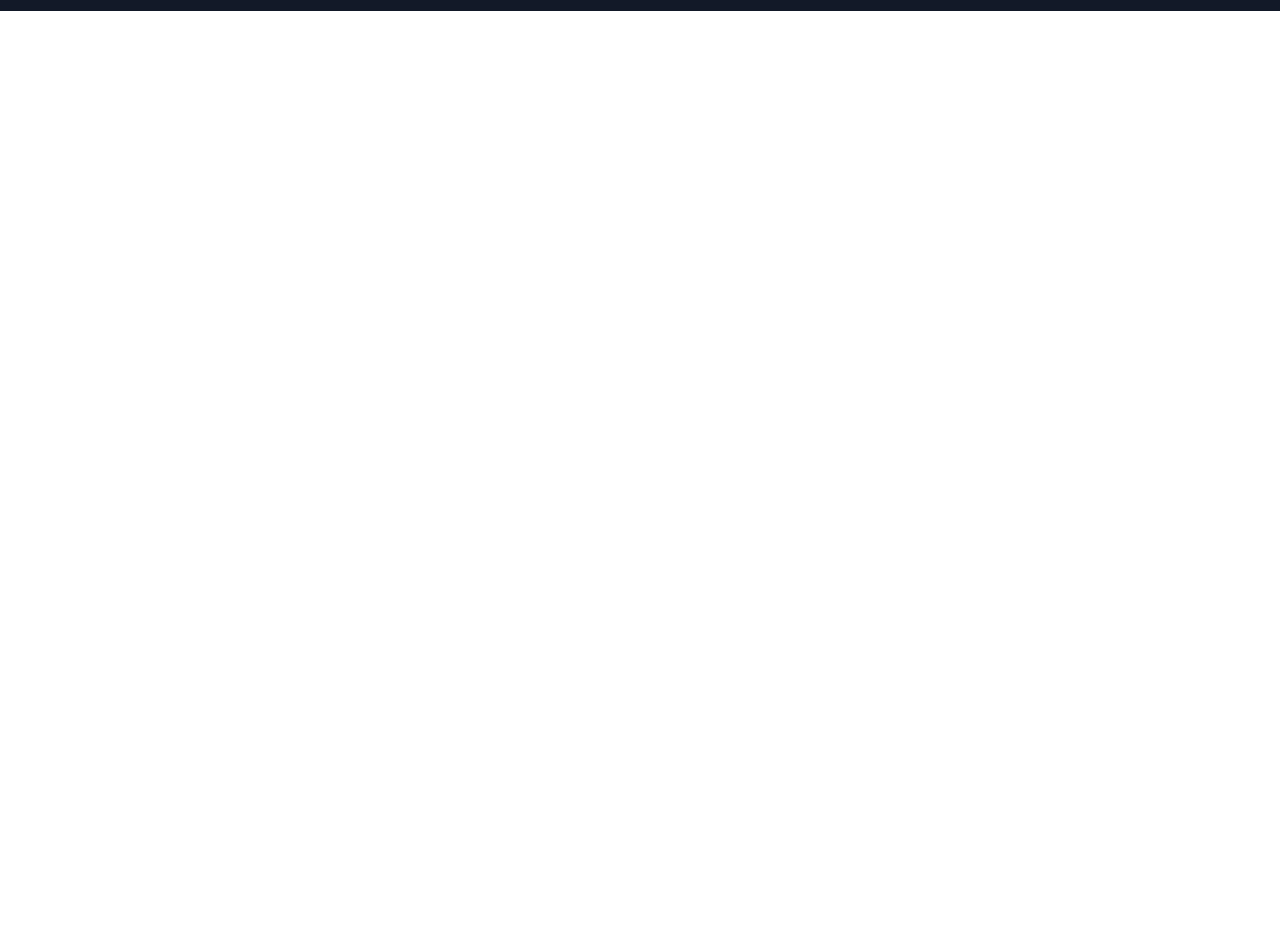
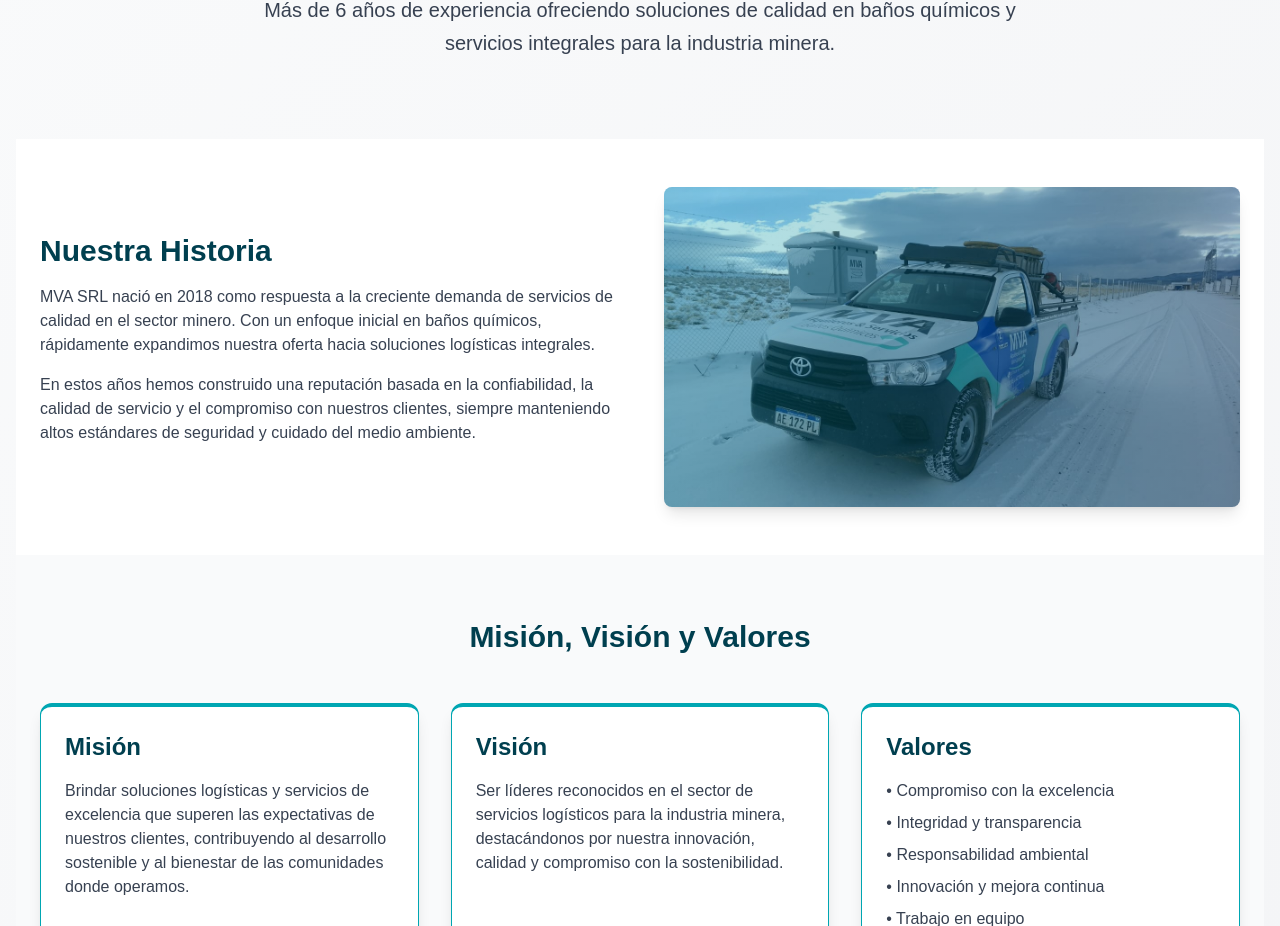
Before and after one commit to ArielDRighi/mva-frontend, a Next.js app: page /nosotros in a window 1280 px wide. Shown: the part 174-1100 px from the top of the page. Before the commit the page ends 800 px from the top, so only its background shows below. Built offline with nearby package versions, Linux system fonts and the light colour scheme.

Commit message:
feat(sobre nosotros)

```diff
--- a/app/nosotros/page.tsx
+++ b/app/nosotros/page.tsx
@@ -1,5 +1,5 @@
+import NosotrosPage from "@/components/pages/NosotrosPage";
 import { Metadata } from "next";
-import React from "react";
 
 export const metadata: Metadata = {
   title: "Nosotros | MVA Logística y Servicios",
@@ -8,8 +8,6 @@ export const metadata: Metadata = {
   keywords: "historia, experiencia, valores, misión, visión, MVA SRL",
 };
 
-const Nosotros = () => {
-  return <main>Nosotros</main>;
-};
-
-export default Nosotros;
+export default function Page() {
+  return <NosotrosPage />;
+}
--- /dev/null
+++ b/components/pages/NosotrosPage.tsx
@@ -0,0 +1,178 @@
+"use client";
+
+import { motion } from "motion/react";
+import { Card, CardContent } from "@/components/ui/card";
+
+export default function NosotrosPage() {
+  return (
+    <motion.div
+      className="min-h-screen flex flex-col bg-gradient-to-br from-gray-50 to-gray-100 p-4"
+      initial={{ opacity: 0, y: 30 }}
+      animate={{ opacity: 1, y: 0 }}
+      transition={{ duration: 0.5 }}
+    >
+      {/* Sección Hero */}
+      <section className="py-20 relative">
+        <div className="container mx-auto px-6 max-w-7xl">
+          <motion.div
+            initial={{ opacity: 0, y: 30 }}
+            whileInView={{ opacity: 1, y: 0 }}
+            viewport={{ once: true, amount: 0.2 }}
+            transition={{ duration: 0.6 }}
+            className="text-center"
+          >
+            <h1 className="text-4xl md:text-5xl font-bold text-[#003F4F] mb-6 font-montserrat">
+              Sobre MVA Logística y Servicios
+            </h1>
+            <p className="text-xl text-gray-700 max-w-3xl mx-auto leading-relaxed font-poppins">
+              Más de 6 años de experiencia ofreciendo soluciones de calidad en baños químicos y servicios integrales
+              para la industria minera.
+            </p>
+          </motion.div>
+        </div>
+      </section>
+
+      {/* Sección Historia */}
+      <section className="py-12 bg-white">
+        <div className="container mx-auto px-6 max-w-7xl">
+          <motion.div
+            initial={{ opacity: 0, y: 30 }}
+            whileInView={{ opacity: 1, y: 0 }}
+            viewport={{ once: true, amount: 0.2 }}
+            transition={{ duration: 0.7 }}
+            className="grid grid-cols-1 md:grid-cols-2 gap-12 items-center"
+          >
+            <div>
+              <h2 className="text-3xl font-bold text-[#003F4F] mb-4 font-montserrat">Nuestra Historia</h2>
+              <p className="text-gray-700 mb-4 font-poppins">
+                MVA SRL nació en 2018 como respuesta a la creciente demanda de servicios de calidad en el sector minero.
+                Con un enfoque inicial en baños químicos, rápidamente expandimos nuestra oferta hacia soluciones
+                logísticas integrales.
+              </p>
+              <p className="text-gray-700 mb-4 font-poppins">
+                En estos años hemos construido una reputación basada en la confiabilidad, la calidad de servicio y el
+                compromiso con nuestros clientes, siempre manteniendo altos estándares de seguridad y cuidado del medio
+                ambiente.
+              </p>
+            </div>
+            <div className="rounded-lg overflow-hidden shadow-lg h-80 relative">
+              <div className="absolute inset-0 bg-gradient-to-r from-[#00A6B2]/30 to-[#003F4F]/30"></div>
+              <div className="h-full w-full bg-[url('/images/camionetaEnSalar.jpg')] bg-cover bg-center"></div>
+            </div>
+          </motion.div>
+        </div>
+      </section>
+
+      {/* Sección Misión, Visión y Valores */}
+      <section className="py-16 bg-gray-50">
+        <div className="container mx-auto px-6 max-w-7xl">
+          <motion.div
+            initial={{ opacity: 0 }}
+            whileInView={{ opacity: 1 }}
+            viewport={{ once: true, amount: 0.2 }}
+            transition={{ duration: 0.8 }}
+            className="mb-12 text-center"
+          >
+            <h2 className="text-3xl font-bold text-[#003F4F] font-montserrat">Misión, Visión y Valores</h2>
+          </motion.div>
+
+          <div className="grid grid-cols-1 md:grid-cols-3 gap-8">
+            {/* Misión */}
+            <motion.div
+              initial={{ opacity: 0, y: 30 }}
+              whileInView={{ opacity: 1, y: 0 }}
+              viewport={{ once: true, amount: 0.2 }}
+              transition={{ duration: 0.5, delay: 0.1 }}
+            >
+              <Card className="h-full shadow-lg border-t-4 border-[#00A6B2]">
+                <CardContent className="p-6">
+                  <h3 className="text-2xl font-semibold text-[#003F4F] mb-4 font-montserrat">Misión</h3>
+                  <p className="text-gray-700 font-poppins">
+                    Brindar soluciones logísticas y servicios de excelencia que superen las expectativas de nuestros
+                    clientes, contribuyendo al desarrollo sostenible y al bienestar de las comunidades donde operamos.
+                  </p>
+                </CardContent>
+              </Card>
+            </motion.div>
+
+            {/* Visión */}
+            <motion.div
+              initial={{ opacity: 0, y: 30 }}
+              whileInView={{ opacity: 1, y: 0 }}
+              viewport={{ once: true, amount: 0.2 }}
+              transition={{ duration: 0.5, delay: 0.3 }}
+            >
+              <Card className="h-full shadow-lg border-t-4 border-[#00A6B2]">
+                <CardContent className="p-6">
+                  <h3 className="text-2xl font-semibold text-[#003F4F] mb-4 font-montserrat">Visión</h3>
+                  <p className="text-gray-700 font-poppins">
+                    Ser líderes reconocidos en el sector de servicios logísticos para la industria minera, destacándonos
+                    por nuestra innovación, calidad y compromiso con la sostenibilidad.
+                  </p>
+                </CardContent>
+              </Card>
+            </motion.div>
+
+            {/* Valores */}
+            <motion.div
+              initial={{ opacity: 0, y: 30 }}
+              whileInView={{ opacity: 1, y: 0 }}
+              viewport={{ once: true, amount: 0.2 }}
+              transition={{ duration: 0.5, delay: 0.5 }}
+            >
+              <Card className="h-full shadow-lg border-t-4 border-[#00A6B2]">
+                <CardContent className="p-6">
+                  <h3 className="text-2xl font-semibold text-[#003F4F] mb-4 font-montserrat">Valores</h3>
+                  <ul className="text-gray-700 space-y-2 font-poppins">
+                    <li>• Compromiso con la excelencia</li>
+                    <li>• Integridad y transparencia</li>
+                    <li>• Responsabilidad ambiental</li>
+                    <li>• Innovación y mejora continua</li>
+                    <li>• Trabajo en equipo</li>
+                  </ul>
+                </CardContent>
+              </Card>
+            </motion.div>
+          </div>
+        </div>
+      </section>
+
+      {/* Sección Equipo */}
+      <section className="py-16 bg-white">
+        <div className="container mx-auto px-6 max-w-7xl">
+          <motion.div
+            initial={{ opacity: 0 }}
+            whileInView={{ opacity: 1 }}
+            viewport={{ once: true, amount: 0.2 }}
+            transition={{ duration: 0.8 }}
+            className="text-center mb-12"
+          >
+            <h2 className="text-3xl font-bold text-[#003F4F] font-montserrat">Nuestro Equipo</h2>
+            <p className="text-xl text-gray-700 max-w-3xl mx-auto mt-4 font-poppins">
+              Contamos con profesionales capacitados y comprometidos con la excelencia en cada proyecto.
+            </p>
+          </motion.div>
+
+          <div className="grid grid-cols-1 md:grid-cols-2 lg:grid-cols-3 gap-8">
+            {[1, 2, 3].map((item) => (
+              <motion.div
+                key={item}
+                initial={{ opacity: 0, y: 30 }}
+                whileInView={{ opacity: 1, y: 0 }}
+                viewport={{ once: true, amount: 0.2 }}
+                transition={{ duration: 0.5, delay: item * 0.2 }}
+                className="flex flex-col items-center"
+              >
+                <div className="w-40 h-40 rounded-full bg-gray-200 mb-4 overflow-hidden">
+                  <div className="h-full w-full bg-[url('/images/MVA_LogoPNG.png')] bg-cover bg-center"></div>
+                </div>
+                <h3 className="text-xl font-semibold text-[#003F4F] font-montserrat">Nombre Ejecutivo</h3>
+                <p className="text-gray-600 font-poppins">Cargo en MVA</p>
+              </motion.div>
+            ))}
+          </div>
+        </div>
+      </section>
+    </motion.div>
+  );
+}
```
